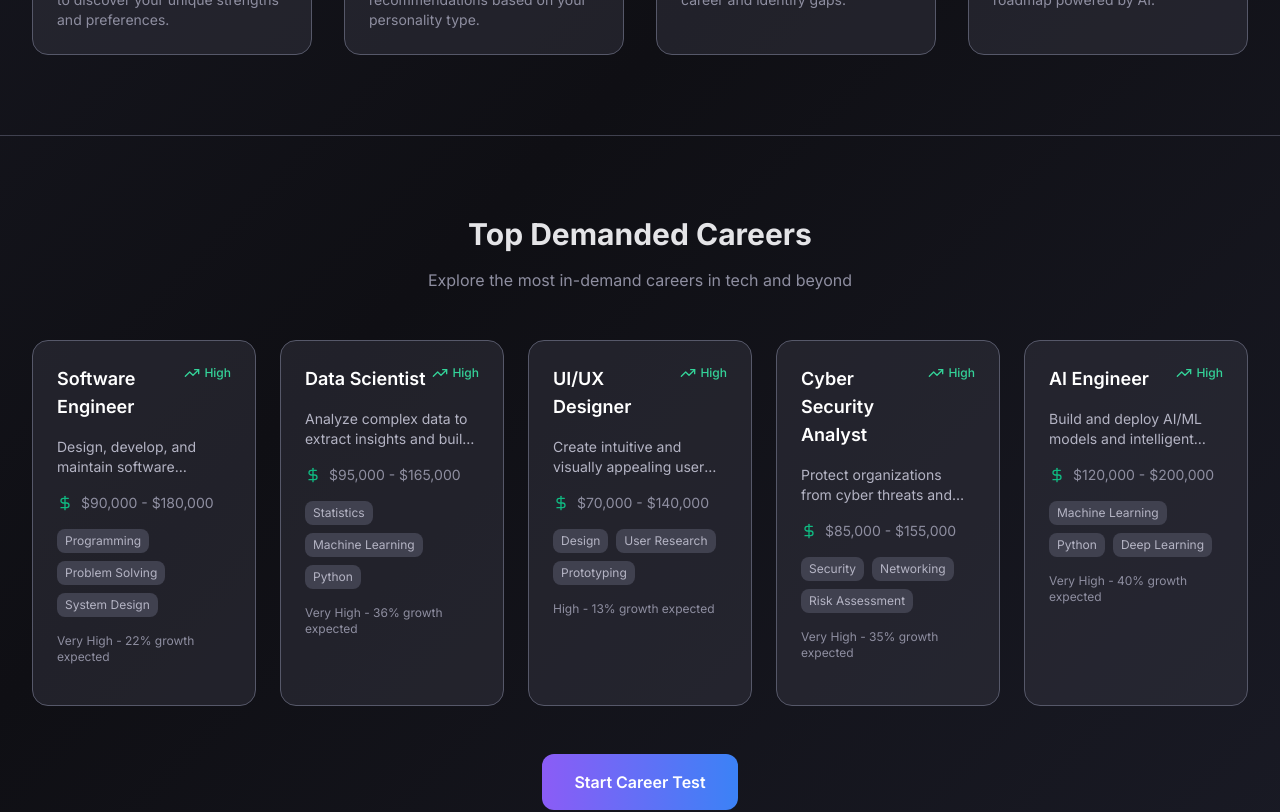
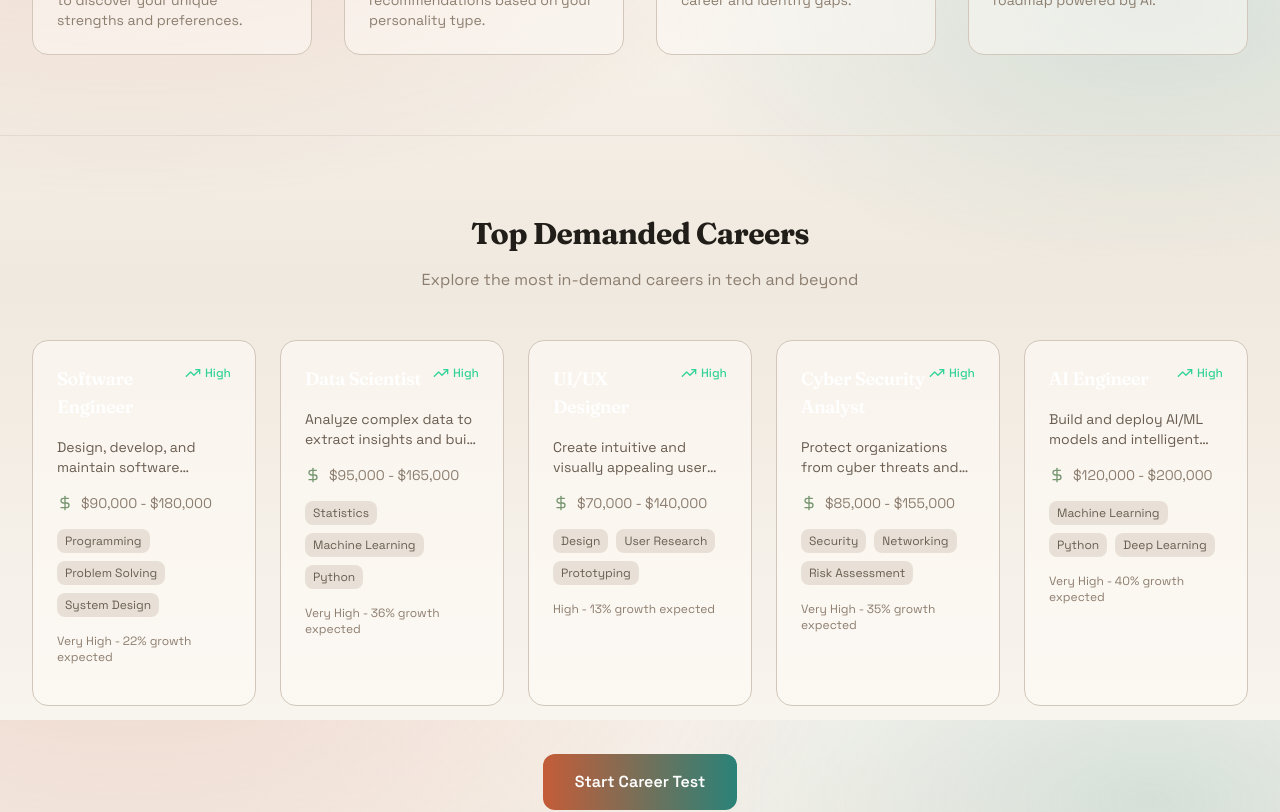
Before and after one commit to temvvl1001/ai-career-guidance, a Next.js app: page / in a window 1280 px wide. Shown: the part 880-1692 px from the top of the page. Built offline with nearby package versions, Linux system fonts and the light colour scheme.

Commit message:
match score

```diff
--- a/app/globals.css
+++ b/app/globals.css
@@ -3,12 +3,55 @@
 @tailwind utilities;
 
 :root {
-  --background: #1a1b26;
-  --foreground: #e4e4e7;
-  --card: #2a2b32;
-  --card-hover: #343541;
-  --accent: #8b5cf6;
-  --accent-hover: #7c3aed;
+  --background: 248 244 238;
+  --foreground: 33 29 24;
+  --card: 255 252 247;
+  --card-hover: 242 236 227;
+  --accent: 196 92 56;
+  --accent-hover: 176 78 45;
+  --accent-purple: 196 92 56;
+  --accent-blue: 42 130 120;
+  --accent-emerald: 120 151 113;
+
+  --dark-50: 31 26 22;
+  --dark-100: 47 40 34;
+  --dark-200: 74 64 55;
+  --dark-300: 105 93 81;
+  --dark-400: 140 126 111;
+  --dark-500: 184 169 152;
+  --dark-600: 210 199 186;
+  --dark-700: 228 219 208;
+  --dark-800: 255 252 247;
+  --dark-900: 240 233 223;
+  --dark-950: 248 244 238;
+
+  color-scheme: light;
+}
+
+.dark {
+  --background: 26 27 38;
+  --foreground: 228 228 231;
+  --card: 42 43 50;
+  --card-hover: 52 53 65;
+  --accent: 139 92 246;
+  --accent-hover: 124 58 237;
+  --accent-purple: 139 92 246;
+  --accent-blue: 59 130 246;
+  --accent-emerald: 16 185 129;
+
+  --dark-50: 247 247 248;
+  --dark-100: 236 236 241;
+  --dark-200: 217 217 227;
+  --dark-300: 180 180 196;
+  --dark-400: 142 142 160;
+  --dark-500: 110 110 128;
+  --dark-600: 86 88 105;
+  --dark-700: 64 65 79;
+  --dark-800: 52 53 65;
+  --dark-900: 42 43 50;
+  --dark-950: 26 27 38;
+
+  color-scheme: dark;
 }
 
 * {
@@ -21,13 +64,47 @@ html,
 body {
   max-width: 100vw;
   overflow-x: hidden;
-  background: var(--background);
-  color: var(--foreground);
+  background: rgb(var(--background));
+  color: rgb(var(--foreground));
 }
 
 body {
-  background: linear-gradient(135deg, #1a1b26 0%, #0f0f14 50%, #1a1b26 100%);
+  font-family: var(--font-sans), sans-serif;
+  background-color: rgb(var(--background));
+  background-image:
+    radial-gradient(
+      1200px 600px at 10% -10%,
+      rgb(var(--accent-purple) / 0.18),
+      transparent 60%
+    ),
+    radial-gradient(
+      900px 500px at 90% 10%,
+      rgb(var(--accent-blue) / 0.16),
+      transparent 55%
+    ),
+    linear-gradient(
+      180deg,
+      rgb(var(--background)) 0%,
+      rgb(var(--dark-900)) 45%,
+      rgb(var(--dark-950)) 100%
+    );
+  background-attachment: fixed;
   min-height: 100vh;
+}
+
+h1,
+h2,
+h3,
+h4,
+h5,
+h6,
+.font-display {
+  font-family: var(--font-display), serif;
+  letter-spacing: -0.02em;
+}
+
+::selection {
+  background: rgb(var(--accent) / 0.25);
 }
 
 @layer utilities {
@@ -43,14 +120,14 @@ body {
 }
 
 ::-webkit-scrollbar-track {
-  background: #2a2b32;
+  background: rgb(var(--dark-900));
 }
 
 ::-webkit-scrollbar-thumb {
-  background: #4b5563;
+  background: rgb(var(--dark-500));
   border-radius: 4px;
 }
 
 ::-webkit-scrollbar-thumb:hover {
-  background: #6b7280;
+  background: rgb(var(--dark-400));
 }
--- a/app/layout.tsx
+++ b/app/layout.tsx
@@ -1,9 +1,16 @@
 import type { Metadata } from "next";
-import { Inter } from "next/font/google";
+import { Fraunces, Space_Grotesk } from "next/font/google";
 import "./globals.css";
 import { Providers } from "./providers";
 
-const inter = Inter({ subsets: ["latin"] });
+const spaceGrotesk = Space_Grotesk({
+  subsets: ["latin"],
+  variable: "--font-sans",
+});
+const fraunces = Fraunces({
+  subsets: ["latin"],
+  variable: "--font-display",
+});
 
 export const metadata: Metadata = {
   title: "AI Career Guidance Platform",
@@ -17,8 +24,8 @@ export default function RootLayout({
   children: React.ReactNode;
 }) {
   return (
-    <html lang="en" className="dark">
-      <body className={`${inter.className} antialiased`}>
+    <html lang="en" suppressHydrationWarning>
+      <body className={`${spaceGrotesk.variable} ${fraunces.variable} antialiased`}>
         <Providers>{children}</Providers>
       </body>
     </html>
--- a/app/providers.tsx
+++ b/app/providers.tsx
@@ -1,10 +1,18 @@
 "use client";
 
 import { ThemeProvider } from "next-themes";
+import { useEffect } from "react";
+import { useAuthStore } from "@/store/auth-store";
+import { useUiStore } from "@/store/ui-store";
 
 export function Providers({ children }: { children: React.ReactNode }) {
+  useEffect(() => {
+    useAuthStore.persist.rehydrate();
+    useUiStore.persist.rehydrate();
+  }, []);
+
   return (
-    <ThemeProvider attribute="class" defaultTheme="light">
+    <ThemeProvider attribute="data-theme" defaultTheme="light" enableSystem={false}>
       {children}
     </ThemeProvider>
   );
--- a/components/CareerCard.tsx
+++ b/components/CareerCard.tsx
@@ -23,7 +23,8 @@ export default function CareerCard({
       : "text-dark-400";
 
   return (
-    <div className="group p-6 rounded-2xl bg-dark-800/50 border border-dark-600 hover:border-accent-purple/50 transition-all duration-300 hover:shadow-lg hover:shadow-accent-purple/10">
+    <div className="group relative overflow-hidden p-6 rounded-2xl bg-dark-800/60 border border-dark-600 transition-all duration-300 hover:-translate-y-1 hover:border-accent-purple/70 hover:shadow-[0_22px_45px_-30px_rgb(var(--accent-purple)_/_0.45)] before:content-[''] before:absolute before:inset-0 before:bg-[radial-gradient(120%_120%_at_100%_0%,rgb(var(--accent-purple)_/_0.18),transparent_60%)] before:opacity-0 before:transition-opacity before:duration-300 group-hover:before:opacity-100">
+      <div className="relative z-10">
         <div className="flex items-start justify-between mb-4">
           <h3 className="text-lg font-semibold text-white group-hover:text-accent-purple transition-colors">
             {career.name}
@@ -36,7 +37,9 @@ export default function CareerCard({
           </span>
         </div>
 
-      <p className="text-dark-300 text-sm mb-4 line-clamp-2">{career.description}</p>
+        <p className="text-dark-300 text-sm mb-4 line-clamp-2">
+          {career.description}
+        </p>
 
         <div className="flex items-center gap-2 text-sm text-dark-400 mb-4">
           <DollarSign className="w-4 h-4 text-accent-emerald" />
@@ -53,7 +56,7 @@ export default function CareerCard({
           {career.requiredSkills.slice(0, 3).map((skill) => (
             <span
               key={skill}
-            className="px-2 py-1 text-xs rounded-lg bg-dark-700 text-dark-300"
+              className="px-2 py-1 text-xs rounded-lg bg-dark-700/80 text-dark-300"
             >
               {skill}
             </span>
@@ -71,5 +74,6 @@ export default function CareerCard({
           </Link>
         )}
       </div>
+    </div>
   );
 }
--- a/components/Header.tsx
+++ b/components/Header.tsx
@@ -60,7 +60,7 @@ export default function Header() {
               </span>
             </Link>
 
-            <nav className="hidden md:flex items-center gap-6">
+            <nav className="hidden lg:flex items-center gap-6">
               {navLinks.map((link) => (
                 <Link
                   key={link.href}
@@ -140,7 +140,7 @@ export default function Header() {
               </button>
 
               <button
-                className="md:hidden p-2 rounded-lg hover:bg-dark-700"
+                className="lg:hidden p-2 rounded-lg hover:bg-dark-700"
                 onClick={() => setMenuOpen(!menuOpen)}
               >
                 <Menu className="w-5 h-5" />
@@ -149,7 +149,7 @@ export default function Header() {
           </div>
 
           {menuOpen && (
-            <div className="md:hidden py-4 border-t border-dark-700 animate-slide-up">
+            <div className="lg:hidden py-4 border-t border-dark-700 animate-slide-up">
               <nav className="flex flex-col gap-2">
                 {navLinks.map((link) => (
                   <Link
--- a/store/auth-store.ts
+++ b/store/auth-store.ts
@@ -24,6 +24,6 @@ export const useAuthStore = create<AuthState>()(
       setUser: (user) => set({ user }),
       logout: () => set({ user: null }),
     }),
-    { name: "auth-storage" }
+    { name: "auth-storage", skipHydration: true }
   )
 );
--- a/store/ui-store.ts
+++ b/store/ui-store.ts
@@ -17,7 +17,7 @@ export const useUiStore = create<UiState>()(
   persist(
     (set, get) => ({
       language: "en",
-      theme: "dark",
+      theme: "light",
       setLanguage: (language) => set({ language }),
       toggleLanguage: () =>
         set({ language: get().language === "en" ? "mn" : "en" }),
@@ -25,6 +25,6 @@ export const useUiStore = create<UiState>()(
       toggleTheme: () =>
         set({ theme: get().theme === "dark" ? "light" : "dark" }),
     }),
-    { name: "ui-storage" }
+    { name: "ui-storage", skipHydration: true }
   )
 );
--- a/tailwind.config.ts
+++ b/tailwind.config.ts
@@ -10,23 +10,27 @@ const config: Config = {
     extend: {
       colors: {
         dark: {
-          50: "#f7f7f8",
-          100: "#ececf1",
-          200: "#d9d9e3",
-          300: "#b4b4c4",
-          400: "#8e8ea0",
-          500: "#6e6e80",
-          600: "#565869",
-          700: "#40414f",
-          800: "#343541",
-          900: "#2a2b32",
-          950: "#1a1b26",
+          50: "rgb(var(--dark-50) / <alpha-value>)",
+          100: "rgb(var(--dark-100) / <alpha-value>)",
+          200: "rgb(var(--dark-200) / <alpha-value>)",
+          300: "rgb(var(--dark-300) / <alpha-value>)",
+          400: "rgb(var(--dark-400) / <alpha-value>)",
+          500: "rgb(var(--dark-500) / <alpha-value>)",
+          600: "rgb(var(--dark-600) / <alpha-value>)",
+          700: "rgb(var(--dark-700) / <alpha-value>)",
+          800: "rgb(var(--dark-800) / <alpha-value>)",
+          900: "rgb(var(--dark-900) / <alpha-value>)",
+          950: "rgb(var(--dark-950) / <alpha-value>)",
         },
         accent: {
-          purple: "#8b5cf6",
-          blue: "#3b82f6",
-          emerald: "#10b981",
+          purple: "rgb(var(--accent-purple) / <alpha-value>)",
+          blue: "rgb(var(--accent-blue) / <alpha-value>)",
+          emerald: "rgb(var(--accent-emerald) / <alpha-value>)",
         },
+      },
+      fontFamily: {
+        sans: ["var(--font-sans)"],
+        display: ["var(--font-display)"],
       },
       animation: {
         "fade-in": "fadeIn 0.5s ease-out",
```
Also changed, not shown: 1 other file (tests, documents, lock files or other folders). Lines whose indentation alone changed are shown as unchanged.
